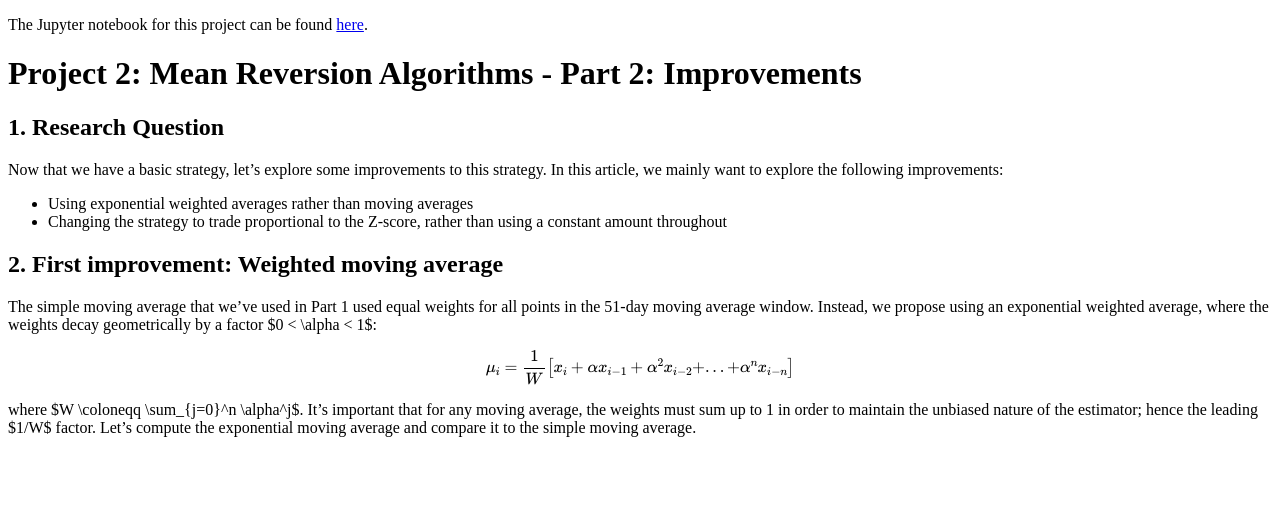
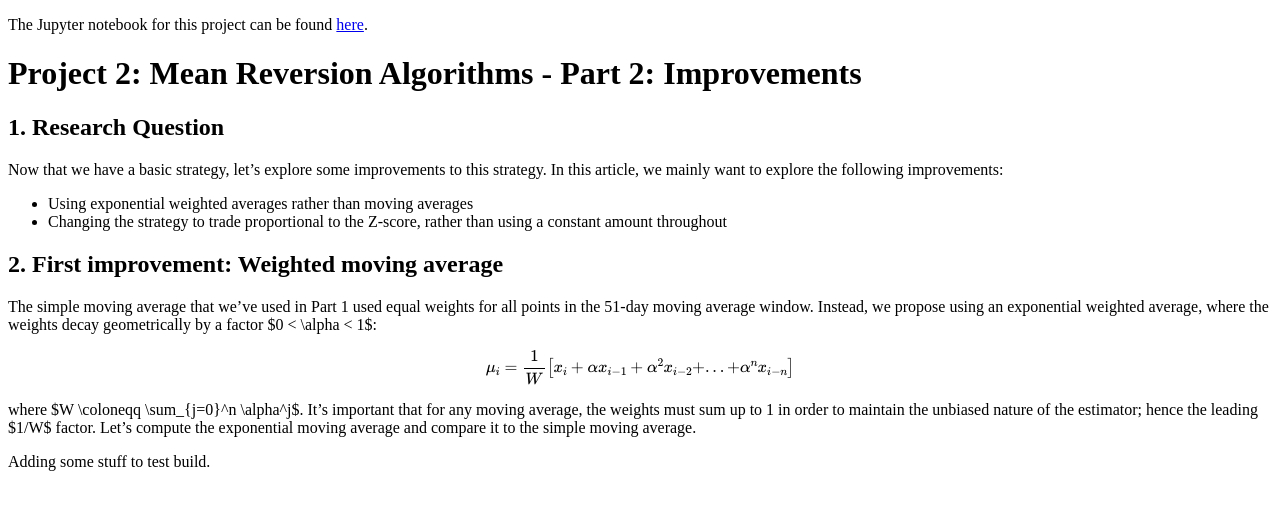
Before and after one commit to sundarganesh21/sundarganesh21.github.io, a Jekyll site: the page built from projects/project2_fx_mean_rev_part2.md, in a window 1280 px wide. Shown: the top 510 px of the page. Built offline with Jekyll 4.4.1, drawn with Linux system fonts in a browser that asks for light colours.

Commit message:
Update project2_fx_mean_rev_part2.md

```diff
--- a/projects/project2_fx_mean_rev_part2.md
+++ b/projects/project2_fx_mean_rev_part2.md
@@ -17,3 +17,5 @@ The simple moving average that we've used in Part 1 used equal weights for all p
 $$\mu_{i} = \frac{1}{W} \left[ x_i + \alpha x_{i-1} + \alpha^2 x_{i-2} + ... + \alpha^n x_{i-n} \right]$$
 
 where  $W \coloneqq \sum_{j=0}^n \alpha^j$. It's important that for any moving average, the weights must sum up to 1 in order to maintain the unbiased nature of the estimator; hence the leading $1/W$ factor. Let's compute the exponential moving average and compare it to the simple moving average.
+
+Adding some stuff to test build.
```
